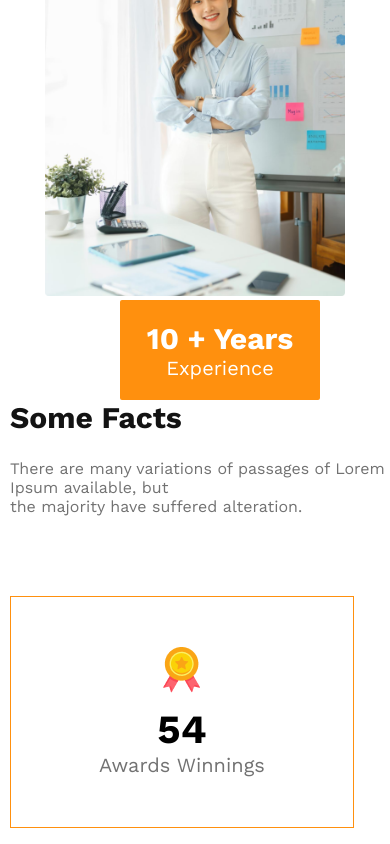
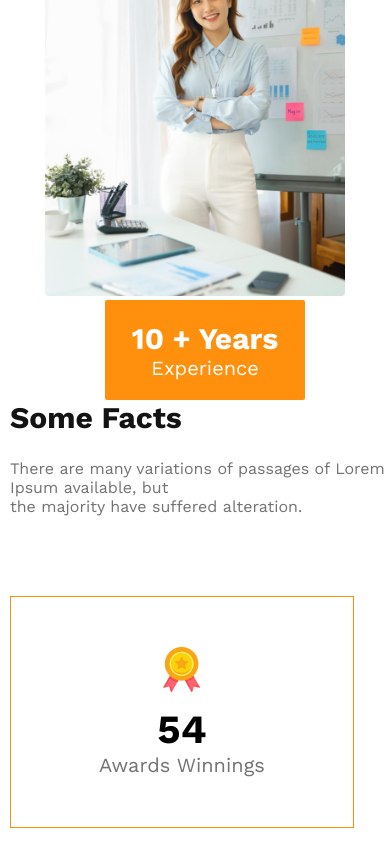
Before and after one commit to Samriddhadewan/g3-architects-main, a plain HTML site: page index.html in a window 390 px wide. Shown: the part 4391-5235 px from the top of the page. Drawn offline with nearby package versions, Linux system fonts and the light colour scheme.

Commit message:
responsive done

```diff
--- a/styles/style.css
+++ b/styles/style.css
@@ -282,7 +282,7 @@ form p{
     .years-btn{
         position: absolute;
         bottom: 0px;
-        left: 25%;
+        left: 20%;
         top: 100%;
     }
     .project-boxes{
```
